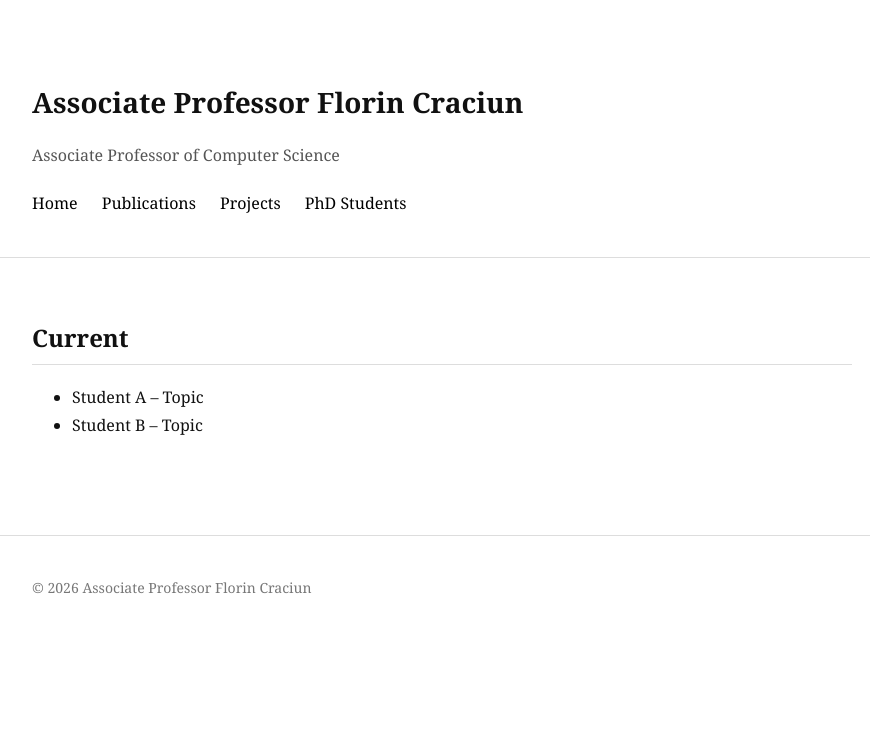
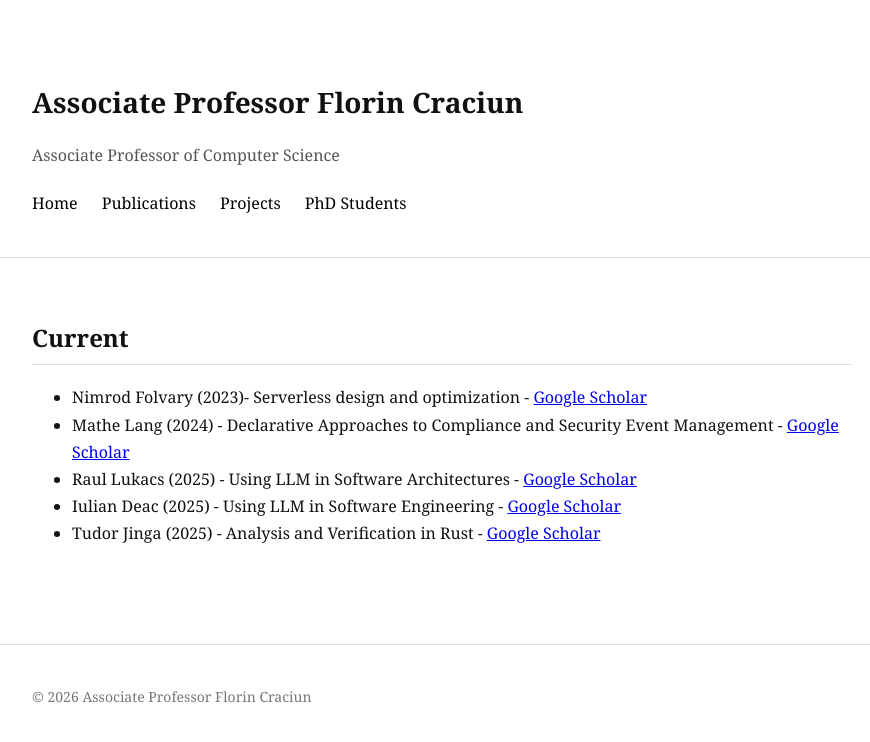
Before and after one commit to craciunf/craciunf.github.io, a Jekyll site: the page built from students.md, in a window 1280 px wide. Shown: the top 742 px of the page, without its empty margins (198-1068 px from the left). Built offline with Jekyll 4.4.1, drawn with Linux system fonts in a browser that asks for light colours.

Commit message:
Update students.md

```diff
--- a/students.md
+++ b/students.md
@@ -5,5 +5,8 @@ title: PhD Students
 
 ## Current
 
-- Student A – Topic
-- Student B – Topic
+- Nimrod Folvary (2023)- Serverless design and optimization - [Google Scholar](https://scholar.google.com/citations?user=Q0vjLmUAAAAJ)
+- Mathe Lang (2024) - Declarative Approaches to Compliance and Security Event Management - [Google Scholar](https://scholar.google.com/citations?user=MnXc42IAAAAJ&hl=en&oi=sra)
+- Raul Lukacs (2025) - Using LLM in Software Architectures - [Google Scholar](https://scholar.google.com/citations?user=aGj-8LMAAAAJ&hl=ro)
+- Iulian Deac (2025) - Using LLM in Software Engineering - [Google Scholar](https://scholar.google.com/citations?user=FEScHJUAAAAJ&hl=en)
+- Tudor Jinga (2025) - Analysis and Verification in Rust -  [Google Scholar](https://scholar.google.com/citations?user=N6u03R0AAAAJ&hl=ro)
```
